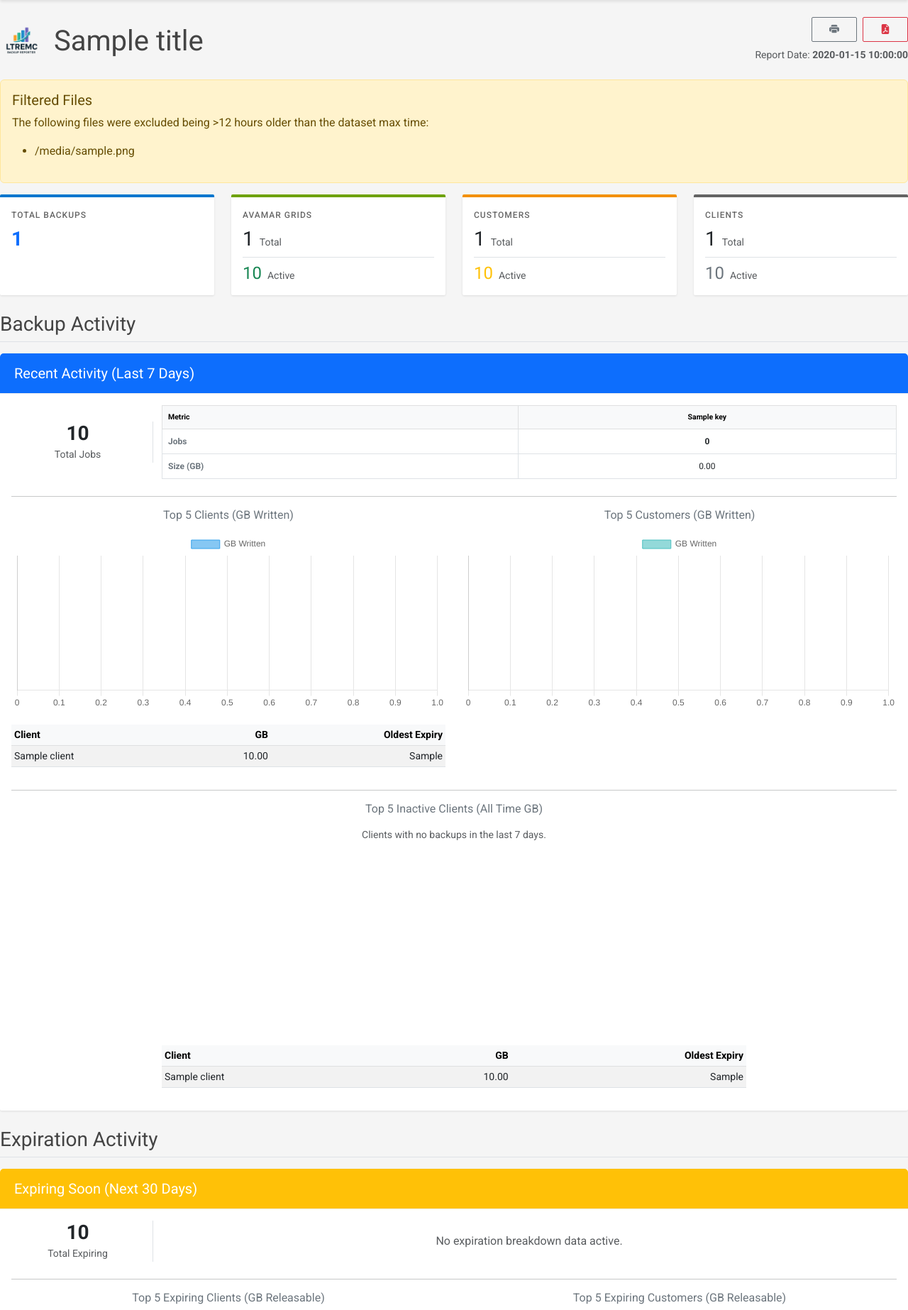
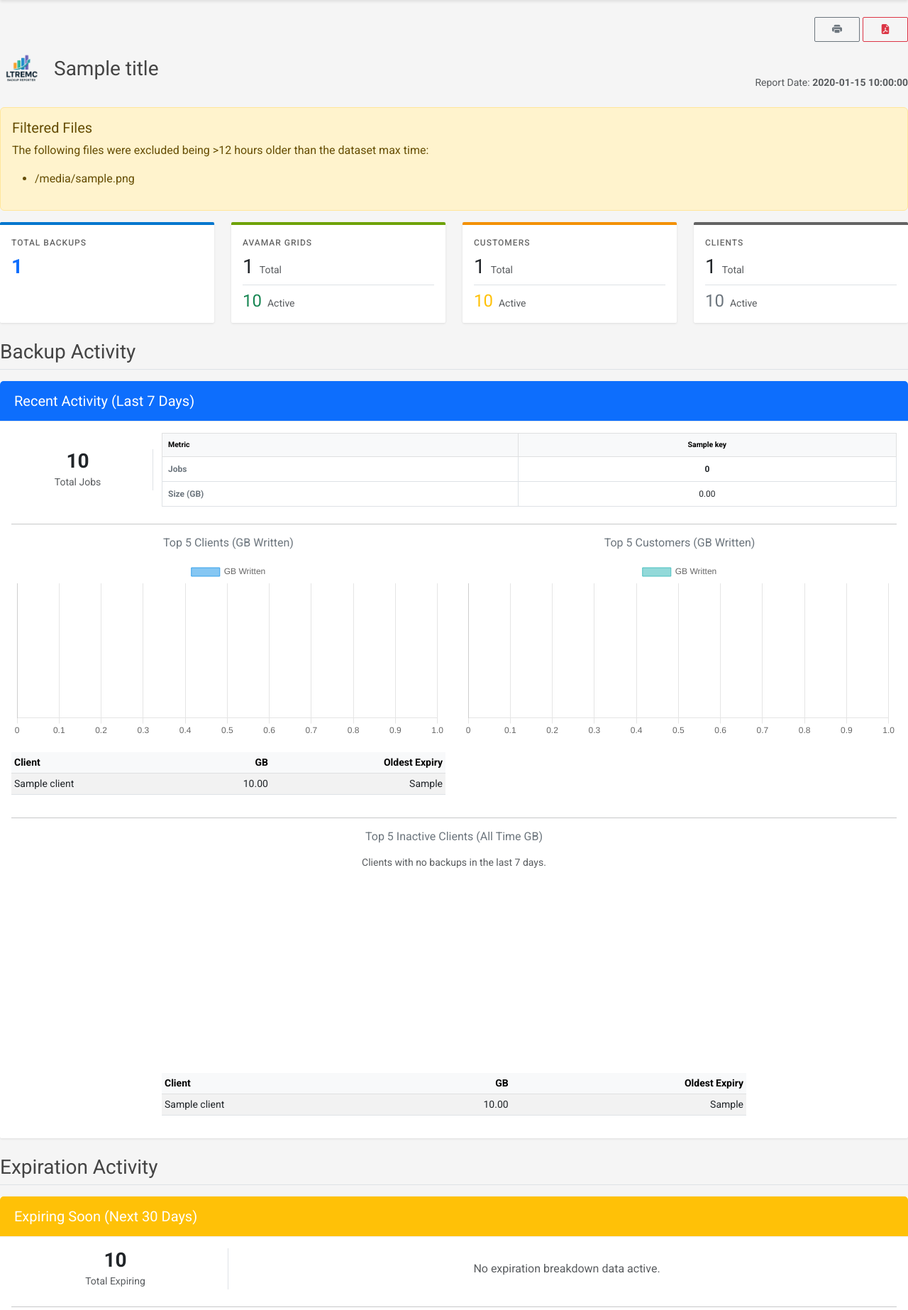
Before and after one commit to cshoesmith/ltremc_reporter, a Flask app: template templates/dashboard.html in a window 1280 px wide. Shown: the part 75-1921 px from the top of the page at 71% size. Run offline with Flask 3, Linux system fonts and the light colour scheme; the template is opened without the code that fills it: most values are stand-ins (such as "Sample title", 1, 10 or a date in 2020); a map, chart or similar area stays blank; some libraries are stand-ins or nearby versions.

Commit message:
Increment build to 33 and optimize header layout for printing

```diff
--- a/app.py
+++ b/app.py
@@ -506,16 +506,37 @@ def get_dashboard_stats(df, full_df=None):
 
          if inv_byte_col:
              try:
-                 # Group
-                 aggs = {
-                     'backup_count': ('extracted_customer', 'count'),
-                     'total_bytes': (inv_byte_col, lambda x: pd.to_numeric(x, errors='coerce').sum())
-                 }
-                 if inv_client_col:
-                     aggs['client_count'] = (inv_client_col, 'nunique')
+                 inv_mode = 'customer' # Default to grouping by customer
+                 unique_customers = df['extracted_customer'].nunique()
 
-                 summary_df = df.groupby('extracted_customer').agg(**aggs).reset_index()
+                 # Logic: If we are viewing a single customer, break down by CLIENT
+                 if unique_customers == 1 and inv_client_col:
+                     inv_mode = 'client'
 
+                 if inv_mode == 'client':
+                     # Group by CLIENT
+                     aggs = {
+                         'backup_count': ('extracted_customer', 'count'),
+                         'total_bytes': (inv_byte_col, lambda x: pd.to_numeric(x, errors='coerce').sum())
+                     }
+                     summary_df = df.groupby(inv_client_col).agg(**aggs).reset_index()
+
+                     # Rename client col to 'extracted_customer' for template compatibility
+                     summary_df.rename(columns={inv_client_col: 'extracted_customer'}, inplace=True)
+                     summary_df['client_count'] = 1 # 1 Client per row
+
+                 else:
+                     # Group by CUSTOMER
+                     aggs = {
+                         'backup_count': ('extracted_customer', 'count'),
+                         'total_bytes': (inv_byte_col, lambda x: pd.to_numeric(x, errors='coerce').sum())
+                     }
+                     if inv_client_col:
+                         aggs['client_count'] = (inv_client_col, 'nunique')
+
+                     summary_df = df.groupby('extracted_customer').agg(**aggs).reset_index()
+
+                 # Common Post-Processing
                  # Convert to GB and round
                  summary_df['total_gb'] = (summary_df['total_bytes'] / (1024**3)).round(2)
 
--- a/config.json
+++ b/config.json
@@ -1,5 +1,5 @@
 {
-    "version": "19.12 build26",
+    "version": "19.12 build33",
     "input_directory": "",
     "recents": [
         "C:\\Users\\chris\\LTREMC Reporter\\uploads\\customer_backup_inventory_12-09-2023.tar.gz"
--- a/templates/base.html
+++ b/templates/base.html
@@ -164,6 +164,14 @@
                 flex: 0 0 auto !important;
                 width: 50% !important;
             }
+            .col-md-3 {
+                flex: 0 0 auto !important;
+                width: 25% !important;
+            }
+            .col-md-9 {
+                flex: 0 0 auto !important;
+                width: 75% !important;
+            }
             .col-md-2 {
                 flex: 0 0 auto !important;
                 width: 16.666667% !important;
@@ -194,6 +202,27 @@
             }
 
             /* --- Repeating Headers Logic --- */
+
+            h3, .card-header {
+                break-after: avoid;
+                page-break-after: avoid;
+            }
+
+            tr {
+                break-inside: avoid;
+                page-break-inside: avoid;
+            }
+
+            .print-section {
+                break-inside: avoid;
+                page-break-inside: avoid;
+                margin-bottom: 20px;
+            }
+
+            .print-avoid-break {
+                break-inside: avoid;
+                page-break-inside: avoid;
+            }
 
             /* Add padding to body to prevent content from hiding behind fixed header */
             body {
--- a/templates/dashboard.html
+++ b/templates/dashboard.html
@@ -11,21 +11,22 @@
 {% endif %}
 {% set print_filename = 'LTREMC_' ~ stats.simulated_date ~ '_' ~ filename_suffix ~ '.pdf' %}
 
+<div class="d-flex justify-content-end mb-2 d-print-none" data-html2canvas-ignore="true">
+    <button onclick="printReport('{{ print_filename }}')" class="btn btn-outline-secondary btn-sm me-1" title="Print">
+        <i class="bi bi-printer-fill"></i>
+    </button>
+    <button onclick="exportPDF('{{ print_filename }}')" class="btn btn-outline-danger btn-sm" title="Export to PDF">
+        <i class="bi bi-file-earmark-pdf-fill"></i>
+    </button>
+</div>
+
 <div class="d-flex justify-content-between align-items-end mb-4 print-hero-header">
     <div class="d-flex align-items-center">
         <img src="{{ url_for('static', filename='img/logo-no-background.png') }}" alt="Logo" style="height: 60px; width: auto;" class="me-3">
-        <h1 class="mb-0" style="line-height: 1.1;">{{ title if title else 'LTREMC Avamar Dashboard' }}</h1>
+        <h1 class="mb-0 fs-3" style="line-height: 1.1;">{{ title if title else 'LTREMC Avamar Dashboard' }}</h1>
     </div>
 
-    <div class="text-end d-flex flex-column align-items-end">
-        <div class="mb-2 d-print-none" data-html2canvas-ignore="true">
-            <button onclick="printReport('{{ print_filename }}')" class="btn btn-outline-secondary btn-sm me-1" title="Print">
-                <i class="bi bi-printer-fill"></i>
-            </button>
-            <button onclick="exportPDF('{{ print_filename }}')" class="btn btn-outline-danger btn-sm" title="Export to PDF">
-                <i class="bi bi-file-earmark-pdf-fill"></i>
-            </button>
-        </div>
+    <div class="text-end d-flex flex-column align-items-end flex-shrink-0 text-nowrap ms-3">
         {% if stats.is_override %}
         <div class="text-muted small">Report Date: <strong>{{ stats.simulated_date }}</strong></div>
         {% else %}
@@ -117,7 +118,9 @@
 
 
 
+
 <!-- Backup Activity Section -->
+<!-- Removed print-section wrapper to allow splitting -->
 <h3 class="mt-4 mb-3 border-bottom pb-2">Backup Activity</h3>
 
 <div class="card border-primary mb-4">
@@ -126,7 +129,7 @@
     </div>
     <div class="card-body">
         <!-- Summary Row -->
-        <div class="row align-items-center mb-4">
+        <div class="row align-items-center mb-4 print-avoid-break">
             <div class="col-md-2 text-center border-end">
                 <h2 class="display-6 fw-bold mb-0">
                     {{ stats.activity_breakdown.values() | sum }}
@@ -172,7 +175,7 @@
         <hr>
 
         <!-- Charts Row -->
-         <div class="row">
+         <div class="row print-avoid-break">
             <div class="col-md-6 mb-3 mb-md-0">
                 <h6 class="text-center text-secondary mb-3">Top 5 Clients (GB Written)</h6>
                 <div style="height: 250px; position: relative; width: 100%; margin-bottom: 20px;">
@@ -210,7 +213,7 @@
         {% if stats.top_inactive_clients_breakdown %}
         <hr>
         <!-- Inactive Clients Row -->
-        <div class="row justify-content-center">
+        <div class="row justify-content-center print-avoid-break">
             <div class="col-md-8">
                 <h6 class="text-center text-secondary mb-3">Top 5 Inactive Clients (All Time GB)</h6>
                 <p class="text-center small text-muted">Clients with no backups in the last 7 days.</p>
@@ -246,7 +249,10 @@
 </div>
 
 
+
+
 <!-- Expiration Activity Section -->
+<div class="print-section">
 <h3 class="mt-4 mb-3 border-bottom pb-2">Expiration Activity</h3>
 
 <div class="card border-warning mb-4">
@@ -256,14 +262,14 @@
     <div class="card-body">
         <!-- Summary Row -->
         <div class="row align-items-center mb-4">
-            <div class="col-md-2 text-center border-end">
-                <h2 class="display-6 fw-bold mb-0">{{ "{:,}".format(stats.upcoming_expirations) }}</h2>
+            <div class="col-md-3 text-center border-end">
+                <h3 class="fw-bold mb-0">{{ "{:,}".format(stats.upcoming_expirations) }}</h3>
                 <small class="text-muted">Total Expiring</small>
             </div>
-            <div class="col-md-10">
+            <div class="col-md-9">
                  {% if stats.expiration_breakdown %}
                  <div class="table-responsive">
-                    <table class="table table-bordered text-center mb-0">
+                    <table class="table table-bordered table-sm text-center mb-0 small">
                         <thead class="table-light">
                             <tr>
                                 {% for key in stats.sorted_expiration_keys %}
@@ -305,21 +311,31 @@
          </div>
     </div>
 </div>
+</div>
 
 <!-- Inventory Summary Section -->
+<div class="print-section">
 {% if stats.inventory_summary %}
 <h3 class="mt-4 mb-3 border-bottom pb-2">Inventory Summary</h3>
 <div class="card border-info mb-4">
     <div class="card-header bg-info text-dark bg-opacity-10 border-info">
-        <h5 class="mb-0">Customer Breakdown</h5>
+        <h5 class="mb-0">
+            {% if 'Customer Report:' in title %}
+                Clients Breakdown
+            {% else %}
+                Customer Breakdown
+            {% endif %}
+        </h5>
     </div>
     <div class="card-body p-0">
          <div class="table-responsive" style="max-height: 400px; overflow-y: auto;">
             <table class="table table-striped table-hover mb-0">
                 <thead class="table-light text-secondary sticky-top" style="position: sticky; top: 0; z-index: 1;">
                     <tr>
-                        <th class="border-bottom-0">Customer</th>
+                        <th class="border-bottom-0" style="min-width: 300px;">{{ 'Client' if 'Customer Report:' in title else 'Customer' }}</th>
+                        {% if 'Customer Report:' not in title %}
                         <th class="text-end border-bottom-0">Client Count</th>
+                        {% endif %}
                         <th class="text-end border-bottom-0">Backups Count</th>
                         <th class="text-end border-bottom-0">Total Size (GB)</th>
                     </tr>
@@ -327,8 +343,10 @@
                 <tbody>
                     {% for row in stats.inventory_summary %}
                     <tr>
-                        <td>{{ row.extracted_customer }}</td>
+                        <td class="text-truncate" style="max-width: 300px;" title="{{ row.extracted_customer }}">{{ row.extracted_customer }}</td>
+                        {% if 'Customer Report:' not in title %}
                         <td class="text-end">{{ "{:,}".format(row.client_count) }}</td>
+                        {% endif %}
                         <td class="text-end">{{ "{:,}".format(row.backup_count) }}</td>
                         <td class="text-end">{{ "{:,.2f}".format(row.total_gb) }}</td>
                     </tr>
@@ -339,6 +357,8 @@
     </div>
 </div>
 {% endif %}
+</div>
+
 
 <div class="alert alert-light border">
     <small class="text-muted">Statistics based on report date: <strong>{{ stats.simulated_date }}</strong></small>
```
